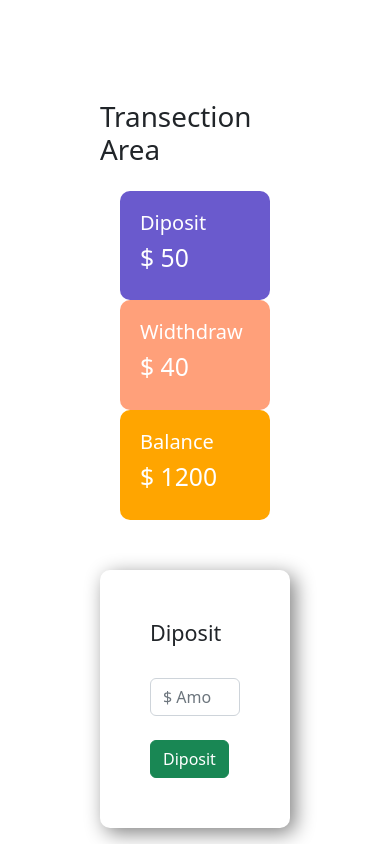
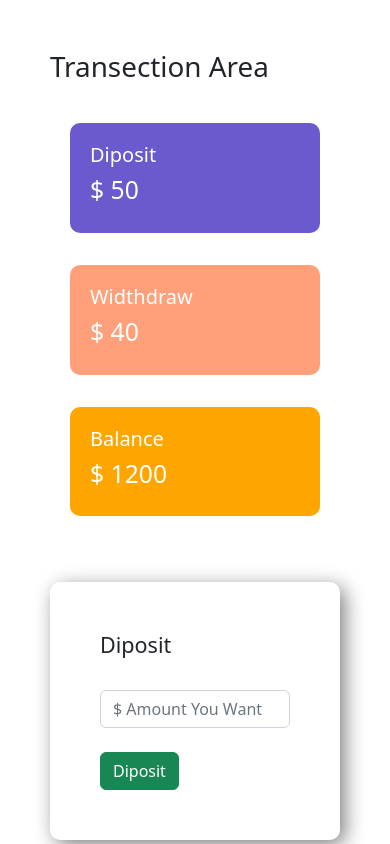
Before and after one commit to subrato-saha/pioneer-bank, a plain HTML site: page index.html in a window 390 px wide. Both pictures are taken after a click on the button "Login". Shown: the top 844 px of the page. Drawn offline with nearby package versions, Linux system fonts and the light colour scheme.

Commit message:
css modification for responsive webpage

```diff
--- a/index.html
+++ b/index.html
@@ -21,19 +21,19 @@
     <div id="transection-area">
         <h1 class="mb-4">Transection Area</h1>
         <div class="row">
-            <div class="col-md-4">
+            <div class="col-md-4 mt-3 mb-3">
                 <div class="diposit status">
                     <h5>Diposit</h5>
                     <h2>$ <span id="dipositMain">50</span> </h2>
                 </div>
             </div>
-            <div class="col-md-4">
+            <div class="col-md-4 mt-3 mb-3">
                 <div class="widthdraw status">
                     <h5>Widthdraw</h5>
                     <h2>$ <span id="withdrawMain">40</span></h2>
                 </div>
             </div>
-            <div class="col-md-4">
+            <div class="col-md-4 mt-3 mb-3">
                 <div class="balance status">
                     <h5>Balance</h5>
                     <h2>$ <span id="balanceMain">1200</span></h2>
--- a/style.css
+++ b/style.css
@@ -27,3 +27,9 @@ body{
 .balance{
     background-color: orange;
 }
+
+@media only screen and (max-width: 600px) {
+    body {
+        padding: 50px;
+    }
+  }
```
